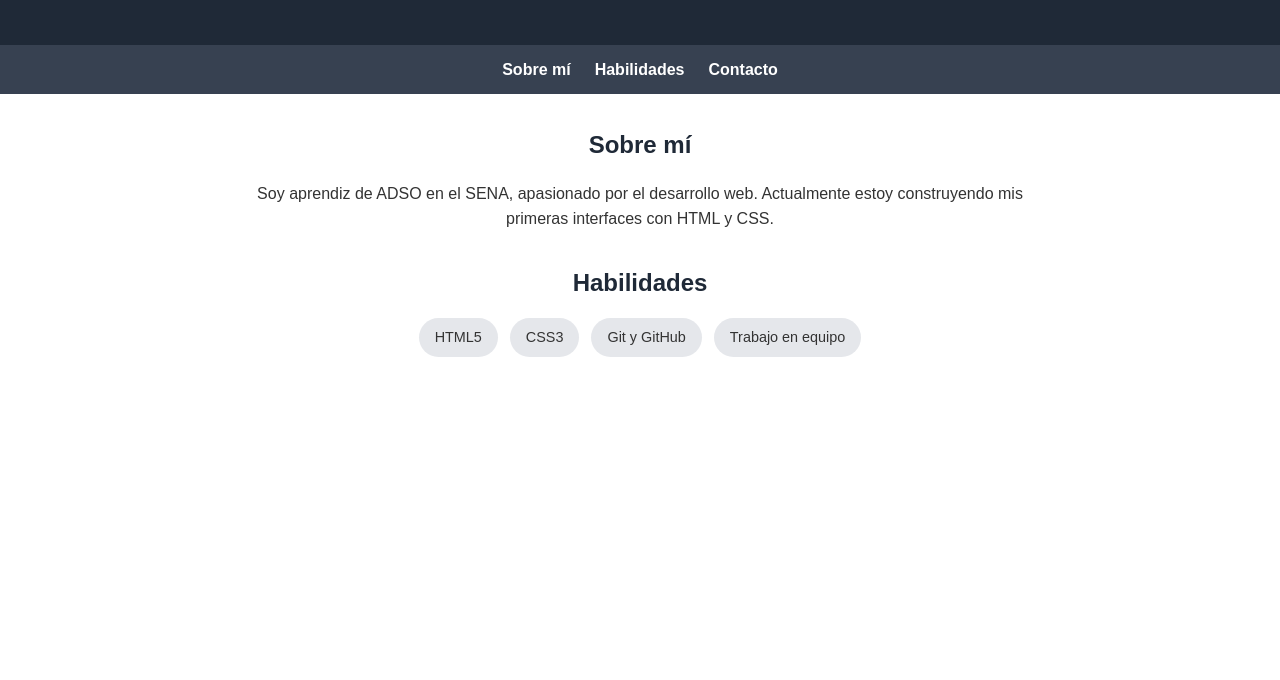
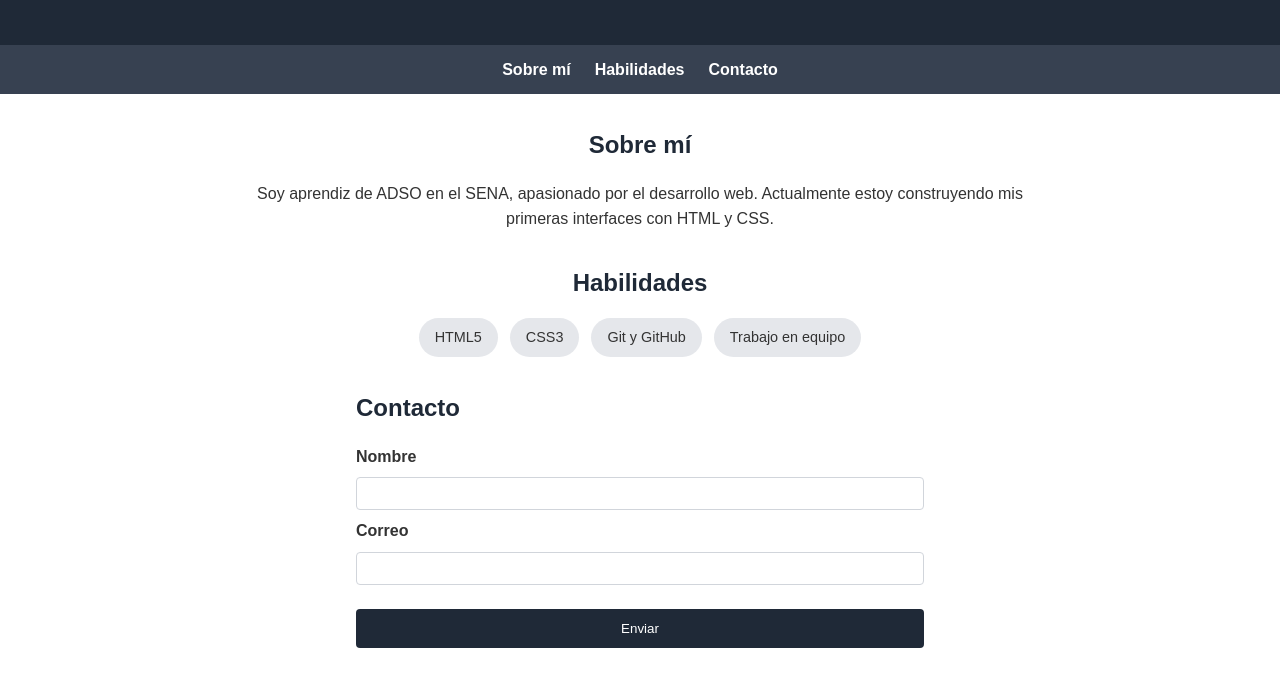
Before and after one commit to JehissonJS18/portafolio-personal-taller-practico-html-css-jdsc-31-10-2026, a plain HTML site: page index.html in a window 1280 px wide. Shown: the part 136-816 px from the top of the page. Drawn offline with Linux system fonts and the light colour scheme.

Commit message:
[feat] agregado-formulario-de-contado-ciclo-05

```diff
--- a/index.html
+++ b/index.html
@@ -46,3 +46,18 @@
     <li class="habilidades__item">Trabajo en equipo</li>
   </ul>
 </section>
+
+
+
+<section id="contacto" class="contacto">
+  <h2 class="seccion__titulo">Contacto</h2>
+  <form class="contacto__form">
+    <label for="nombre" class="contacto__label">Nombre</label>
+    <input type="text" id="nombre" name="nombre" class="contacto__input" required>
+
+    <label for="correo" class="contacto__label">Correo</label>
+    <input type="email" id="correo" name="correo" class="contacto__input" required>
+
+    <button type="submit" class="contacto__boton">Enviar</button>
+  </form>
+</section>
--- a/styles.css
+++ b/styles.css
@@ -93,3 +93,42 @@ body {
   border-radius: 999px;
   font-size: 0.9rem;
 }
+
+
+
+
+.contacto {
+  max-width: 600px;
+  margin: 2rem auto;
+  padding: 0 1rem;
+}
+
+.contacto__form {
+  display: flex;
+  flex-direction: column;
+  gap: 0.5rem;
+}
+
+.contacto__label {
+  font-weight: bold;
+}
+
+.contacto__input {
+  padding: 0.5rem;
+  border: 1px solid #d1d5db;
+  border-radius: 4px;
+}
+
+.contacto__boton {
+  margin-top: 1rem;
+  padding: 0.75rem;
+  background-color: #1f2937;
+  color: #ffffff;
+  border: none;
+  border-radius: 4px;
+  cursor: pointer;
+}
+
+.contacto__boton:hover {
+  background-color: #374151;
+}
```
